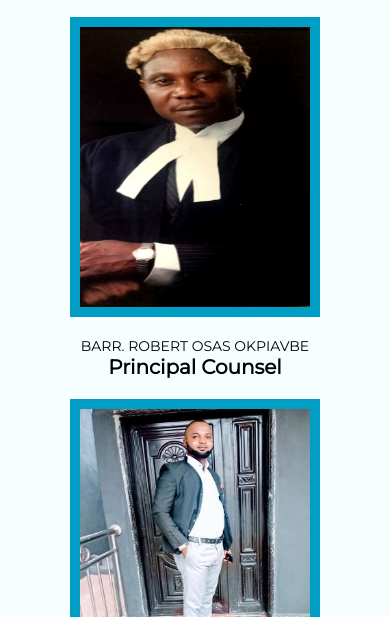
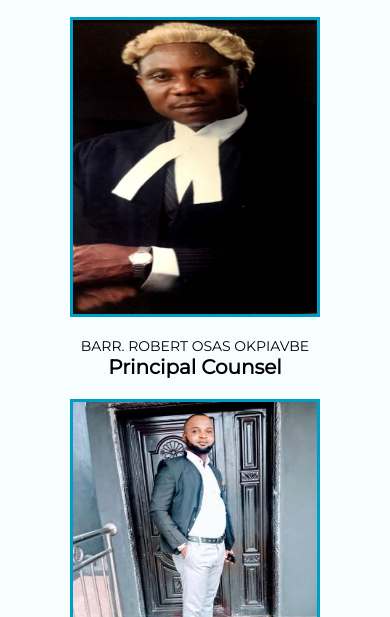
Before and after one commit to danielosazuwa/okpiavbe.com, a plain HTML site: page attorney.html in a window 390 px wide. Shown: the part 227-844 px from the top of the page. Drawn offline with Linux system fonts and the light colour scheme.

Commit message:
Update attorney.css

```diff
--- a/css/attorney.css
+++ b/css/attorney.css
@@ -41,6 +41,7 @@
   .attorney_section img {
     width: 25rem;
     height: 30rem;
+    border: 0.3rem solid #009dc4;
   }
   .attorney_section p {
     font-size: 1.4rem;
```
